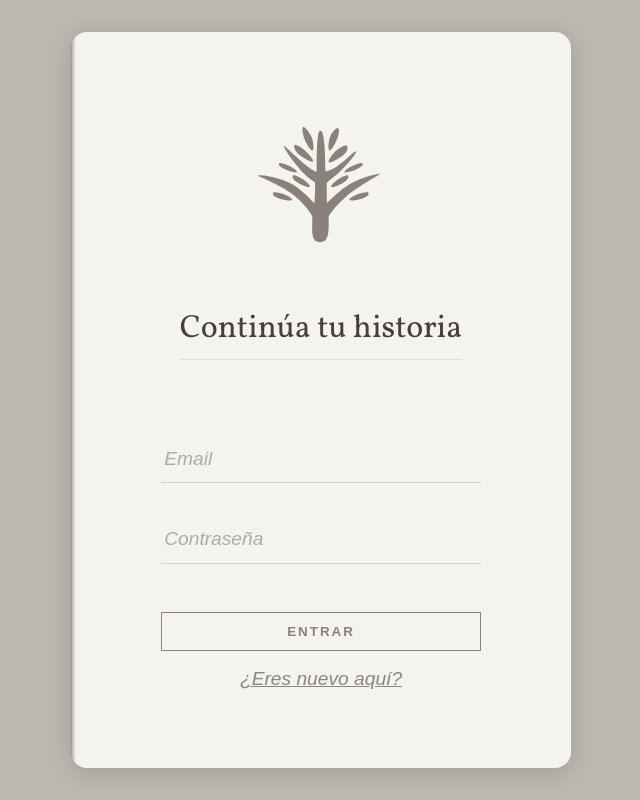
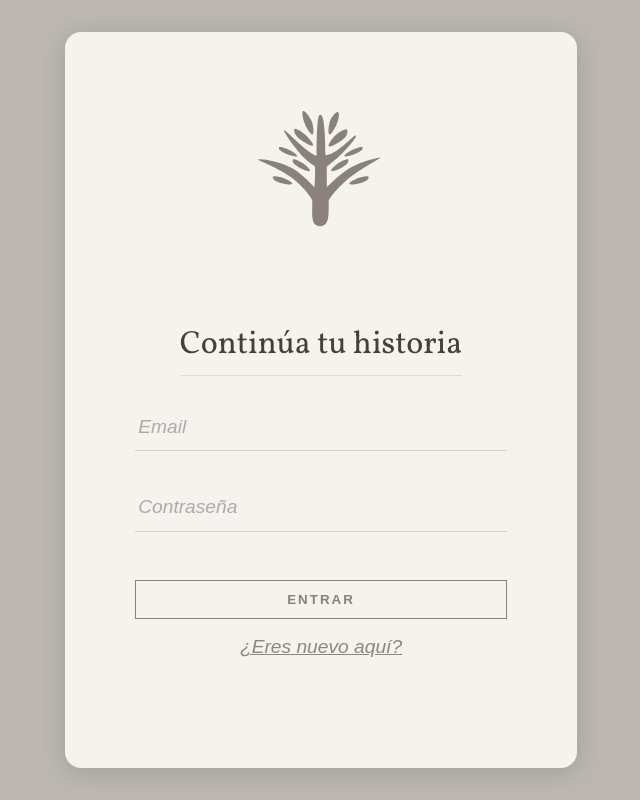
Before and after one commit to rcg83/tuhistoria, a React (Vite) app in the folder frontend/: page /login in a window 1280 px wide. Shown: the whole page, without its empty margins (319-959 px from the left). Built offline with nearby package versions, Linux system fonts and the light colour scheme; no server answers.

Commit message:
fix: corrección de parpadeos y colores entre páginas

```diff
--- /dev/null
+++ b/frontend/src/App.scss
@@ -0,0 +1,6 @@
+.app-root {
+  position: relative;
+  width: 100vw;
+  height: 100vh;
+  overflow: hidden;
+}
--- a/frontend/src/App.tsx
+++ b/frontend/src/App.tsx
@@ -1,18 +1,25 @@
-import { Routes, Route, Navigate } from 'react-router-dom';
+import { Routes, Route, Navigate, useLocation } from 'react-router-dom';
 import { AuthProvider } from './features/auth/context/AuthContext';
 import { httpAuthApi } from './modules/auth/infrastructure/api/httpAuthApi';
 import { MainLayout } from './components/layout/MainLayout';
 import { ProtectedRoute } from './features/auth/guards/ProtectedRoute';
+import { BookBackground } from './components/layout/BookBackground';
 import { BookWrapper } from './components/layout/BookWrapper';
 import { LoginForm } from './features/auth/components/LoginForm';
 import { Home } from './pages/home/Home';
 import { StoriesPage } from './pages/stories/StoriesPage';
 import { MyStoriesPage } from './pages/stories/MyStoriesPage';
 import { StoryPage } from './pages/story/StoryPage';
+import './App.scss';
 
 export const App = () => {
+  const location = useLocation();
+  const isLogin = location.pathname === '/login';
+
   return (
     <AuthProvider api={httpAuthApi}>
+      <div className="app-root">
+        <BookBackground closed={isLogin} />
         <Routes>
           <Route
             path='/login'
@@ -36,6 +43,7 @@ export const App = () => {
 
           <Route path='*' element={<Navigate to="/" replace />} />
         </Routes>
+      </div>
     </AuthProvider>
   );
-}
+};
--- a/frontend/src/components/layout/AppBar.scss
+++ b/frontend/src/components/layout/AppBar.scss
@@ -1,11 +1,11 @@
-@use '../../styles/variables' as v;
+@use 'src/styles/variables' as vars;
 
 .app-bar {
   display: flex;
   align-items: center;
   height: 60px;
   padding: 0 1rem;
-  background-color: v.$color-bg-main;
+  background-color: vars.$color-bg-main;
   flex-shrink: 0;
 
   &__left {
--- a/frontend/src/components/layout/BookBackground.scss
+++ b/frontend/src/components/layout/BookBackground.scss
@@ -2,31 +2,42 @@
 @use 'src/styles/mixins' as mixs;
 
 .book-bg {
-  grid-area: 1 / 1;
-  width: 80%;
-  height: 100%;
+  position: fixed;
+  inset: 0;
   display: flex;
-  position: absolute;
-  flex-direction: column;
   justify-content: center;
-  z-index: 10;
+  align-items: center;
+  pointer-events: none;
+  z-index: -10;
 
-  @include mixs.respond-to('desktop') {
-    flex-direction: row;
+  &__track {
+    width: 100%;
+    display: flex;
+    flex-direction: column;
+
+    @include mixs.respond-to('desktop') {
+      flex-direction: row;
+      width: 80%;
+    }
+
+    &--closed {
+      @include mixs.respond-to('desktop') {
+        width: 40%;
+      }
+    }
   }
 
   &__page {
     width: 100%;
     padding: 3rem 4rem;
     box-sizing: border-box;
-    background-color: red;
-    opacity: 0.5;
+    background-color: vars.$color-container;
 
     @include mixs.respond-to('desktop') {
       flex: 1;
       min-width: 0;
       min-height: 25rem;
-      height: calc(100% - 4rem);
+      height: calc(100vh - 4rem);
       margin: 2rem 0;
       box-shadow: 0 0.25rem 1.5rem rgba(0, 0, 0, 0.15);
     }
@@ -56,5 +67,11 @@
         );
       }
     }
+
+    &--single {
+      @include mixs.respond-to('desktop') {
+        border-radius: 1rem;
+      }
+    }
   }
 }
--- a/frontend/src/components/layout/BookBackground.tsx
+++ b/frontend/src/components/layout/BookBackground.tsx
@@ -1,8 +1,18 @@
 import './BookBackground.scss';
 
-export const BookBackground = () => (
+type Props = { closed?: boolean };
+
+export const BookBackground = ({ closed }: Props) => (
   <div className="book-bg">
-    <div className="book-bg__page book-bg__page--left" />
-    <div className="book-bg__page book-bg__page--right" />
+    <div className={`book-bg__track${closed ? ' book-bg__track--closed' : ''}`}>
+      {closed ? (
+        <div className="book-bg__page book-bg__page--single" />
+      ) : (
+        <>
+          <div className="book-bg__page book-bg__page--left" />
+          <div className="book-bg__page book-bg__page--right" />
+        </>
+      )}
+    </div>
   </div>
 );
--- a/frontend/src/components/layout/BookWrapper.scss
+++ b/frontend/src/components/layout/BookWrapper.scss
@@ -16,14 +16,14 @@
   }
 
   &__page {
-    background-color: vars.$color-container;
+
     width: 100%;
     height: auto;
     padding: 3rem 4rem;
     box-sizing: border-box;
 
     @include mixs.respond-to('desktop') {
-      box-shadow: 0 0.25rem 1.5rem rgba(0, 0, 0, 0.15);
+      //box-shadow: 0 0.25rem 1.5rem rgba(0, 0, 0, 0.15);
       flex: 1;
       width: auto;
       min-width: 0;
@@ -38,14 +38,14 @@
 
       @include mixs.respond-to('desktop') {
         border-radius: 0.55rem 27.5% 27.5% 0.55rem / 1.5% 1% 1% 1.5%;
-        padding-bottom: 3rem;
+        //padding-bottom: 3rem;
 
-        background-image: linear-gradient(
+        /*background-image: linear-gradient(
           to right,
           transparent 99%,
           vars.$color-bg-main 99.8%,
           vars.$color-interact 100%
-        );
+        );*/
       }
     }
 
@@ -53,15 +53,15 @@
       padding-top: 1rem;
 
       @include mixs.respond-to('desktop') {
-        border-radius: 27.5% 0.55rem 0.55rem 27.5% / 1% 1.5% 1.5% 1%;
+        //border-radius: 27.5% 0.55rem 0.55rem 27.5% / 1% 1.5% 1.5% 1%;
         padding-top: 3rem;
 
-        background-image: linear-gradient(
+        /*background-image: linear-gradient(
           to left,
           transparent 99%,
           vars.$color-bg-main 99.8%,
           vars.$color-interact 100%
-        );
+        );*/
       }
     }
   }
--- a/frontend/src/components/layout/MainLayout.scss
+++ b/frontend/src/components/layout/MainLayout.scss
@@ -1,3 +1,4 @@
+@use 'src/styles/variables' as vars;
 @use 'src/styles/mixins' as mixs;
 
 .main-layout {
@@ -16,15 +17,13 @@
   .content-area {
     flex: 1;
     width: 100%;
-    display: grid;
-    grid-template: 1fr / 1fr;
-    place-items: center;
+    display: flex;
+    flex-direction: column;
+    justify-content: center;
+    align-items: center;
     box-sizing: border-box;
     overflow: auto;
-
-    > * {
-      grid-area: 1 / 1;
-    }
+    background-color: vars.$color-container;
   }
 
   @include mixs.respond-to('desktop') {
@@ -50,6 +49,7 @@
       justify-content: center;
       align-items: center;
       box-sizing: border-box;
+      background-color: transparent;
     }
   }
 }
--- a/frontend/src/features/auth/components/LoginForm.scss
+++ b/frontend/src/features/auth/components/LoginForm.scss
@@ -1,4 +1,4 @@
-@use '../../../styles/variables.scss' as v;
+@use 'src/styles/variables.scss' as vars;
 
 .book-login {
   display: flex;
@@ -11,10 +11,10 @@
     justify-content: center;
     align-items: center;
     flex-shrink: 0;
-    padding-top: 2rem;
+    padding-top: 1rem;
 
     .logo-icon {
-      fill: v.$color-interact;
+      fill: vars.$color-interact;
     }
   }
 
@@ -28,15 +28,14 @@
   }
 
   &__header {
-    margin-bottom: 3rem;
     text-align: center;
   }
 
   &__title {
-    font-size: v.$font-big;
-    color: v.$color-text;
+    font-size: vars.$font-big;
+    color: vars.$color-text;
     font-weight: normal;
-    border-bottom: 1px solid rgba(v.$color-interact, 0.2);
+    border-bottom: 1px solid rgba(vars.$color-interact, 0.2);
     padding-bottom: 0.5rem;
   }
 
@@ -44,41 +43,40 @@
     display: flex;
     flex-direction: column;
     width: 100%;
-    max-width: 320px;
     gap: 2rem;
 
     input {
       background: transparent;
       border: none;
-      border-bottom: 1px solid rgba(v.$color-interact, 0.3);
+      border-bottom: 1px solid rgba(vars.$color-interact, 0.3);
       padding: 0.8rem 0.2rem;
-      font-size: v.$font-medium;
-      color: v.$color-text;
+      font-size: vars.$font-medium;
+      color: vars.$color-text;
       outline: none;
       transition: border-bottom 0.3s ease;
 
       &::placeholder {
-        color: rgba(v.$color-text, 0.4);
+        color: rgba(vars.$color-text, 0.4);
         font-style: italic;
-        font-size: v.$font-medium;
+        font-size: vars.$font-medium;
       }
 
       &:focus {
-        border-bottom: 1px solid v.$color-interact;
+        border-bottom: 1px solid vars.$color-interact;
       }
     }
   }
 
   &__error {
     color: #d32f2f;
-    font-size: v.$font-medium;
+    font-size: vars.$font-medium;
     text-align: center;
     margin: 0;
   }
 
   &__success {
     color: #2e7d32;
-    font-size: v.$font-medium;
+    font-size: vars.$font-medium;
     text-align: center;
     margin: 0;
   }
@@ -92,8 +90,8 @@
 
   &__submit {
     background: none;
-    border: 1px solid v.$color-interact;
-    color: v.$color-interact;
+    border: 1px solid vars.$color-interact;
+    color: vars.$color-interact;
     padding: 0.7rem;
     font-weight: 600;
     text-transform: uppercase;
@@ -102,23 +100,23 @@
     transition: all 0.3s ease;
 
     &:hover {
-      background-color: v.$color-interact;
-      color: v.$color-container;
+      background-color: vars.$color-interact;
+      color: vars.$color-container;
     }
   }
 
   &__switch {
     background: none;
     border: none;
-    color: rgba(v.$color-text, 0.6);
+    color: rgba(vars.$color-text, 0.6);
     font-style: italic;
-    font-size: v.$font-medium;
+    font-size: vars.$font-medium;
     cursor: pointer;
     text-decoration: underline;
     transition: color 0.3s ease;
 
     &:hover {
-      color: v.$color-interact;
+      color: vars.$color-interact;
     }
   }
 }
--- a/frontend/src/pages/stories/MyStoriesPage.scss
+++ b/frontend/src/pages/stories/MyStoriesPage.scss
@@ -3,17 +3,6 @@
 .my-stories-page {
   width: 100%;
   height: 100%;
-
-  &--loading,
-  &--empty {
-    display: flex;
-    flex-direction: column;
-    align-items: center;
-    justify-content: center;
-    text-align: center;
-    color: v.$color-text;
-    padding: 2rem;
-  }
 
   &__browse-btn {
     display: inline-block;
@@ -81,6 +70,15 @@
 }
 
 .my-stories-content {
+  &--empty {
+    height: 100%;
+    display: flex;
+    flex-direction: column;
+    align-items: center;
+    justify-content: center;
+    text-align: center;
+  }
+
   h1 {
     font-size: v.$font-big;
     color: v.$color-text;
--- a/frontend/src/pages/stories/MyStoriesPage.tsx
+++ b/frontend/src/pages/stories/MyStoriesPage.tsx
@@ -39,32 +39,15 @@ export const MyStoriesPage = () => {
 
   const selected = stories.find((s) => s._id === selectedId) || null;
 
-  if (loading) {
-    return (
-      <div className="my-stories-page my-stories-page--loading">
-        <p>Cargando tus historias...</p>
-      </div>
-    );
-  }
-
-  if (stories.length === 0) {
-    return (
-      <div className="my-stories-page my-stories-page--empty">
-        <h1>Mis historias</h1>
-        <p>Aún no has empezado ninguna historia.</p>
-        <Link to="/stories" className="my-stories-page__browse-btn">
-          Explorar historias
-        </Link>
-      </div>
-    );
-  }
-
   return (
     <div className="my-stories-page">
       <BookWrapper
         leftPage={
           <div className="my-stories-sidebar">
             <h2>Mis historias</h2>
+            {loading ? (
+              <p>Cargando tus historias...</p>
+            ) : (
               <div className="my-stories-sidebar__scroll">
                 {error && <p className="my-stories-list--error">{error}</p>}
                 <div className="my-stories-list">
@@ -78,9 +61,19 @@ export const MyStoriesPage = () => {
                   ))}
                 </div>
               </div>
+            )}
           </div>
         }
         rightPage={
+          loading ? null : stories.length === 0 ? (
+            <div className="my-stories-content my-stories-content--empty">
+              <h1>Mis historias</h1>
+              <p>Aún no has empezado ninguna historia.</p>
+              <Link to="/stories" className="my-stories-page__browse-btn">
+                Explorar historias
+              </Link>
+            </div>
+          ) : (
             <div className="my-stories-content">
               {selected && (
                 <>
@@ -106,6 +99,7 @@ export const MyStoriesPage = () => {
                 </>
               )}
             </div>
+          )
         }
       />
     </div>
```
Lines whose indentation alone changed are shown as unchanged.
